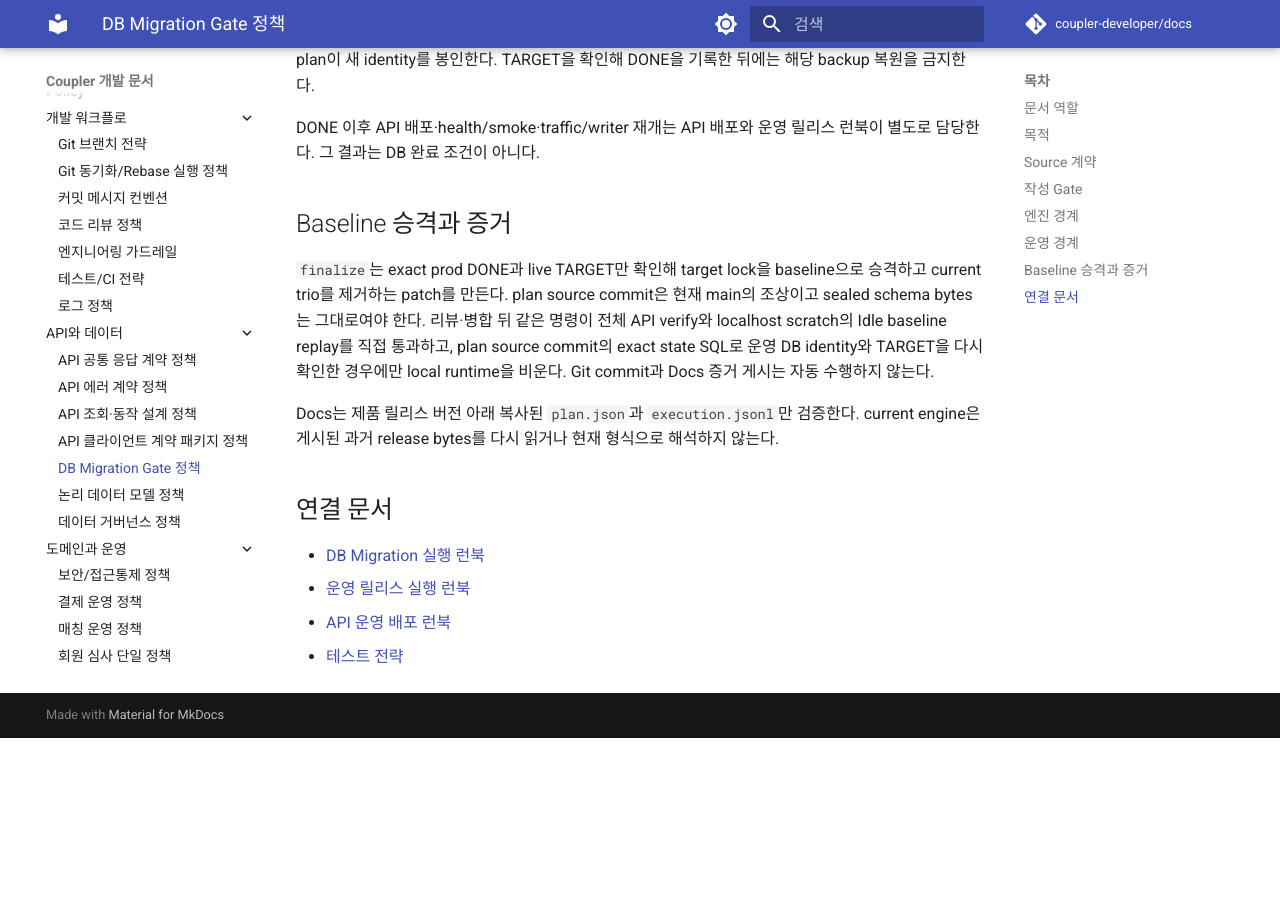
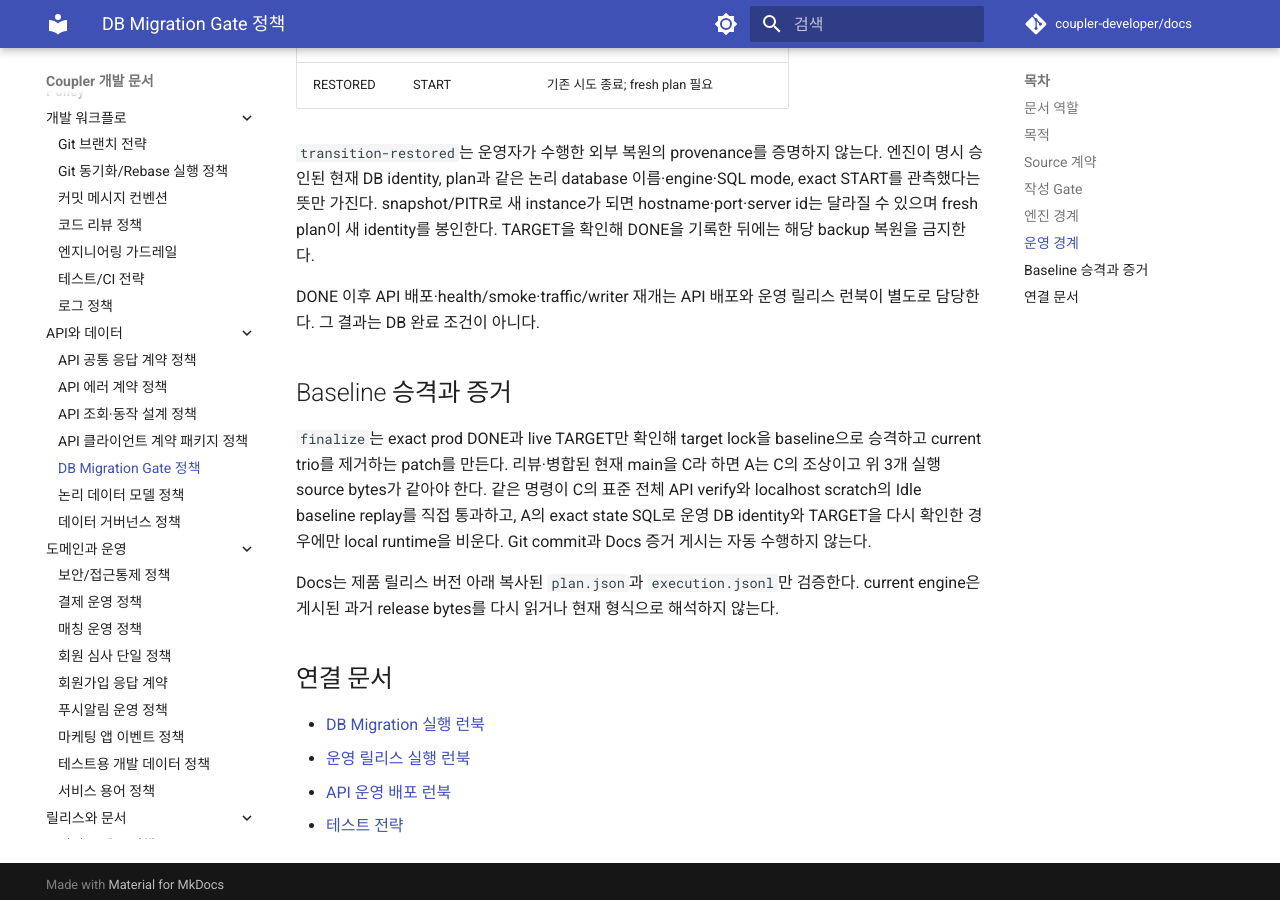
Before and after one commit to coupler-developer/docs, an MkDocs documentation site: the page built from content/policy/db-migration-gate-policy.md, in a window 1280 px wide and 900 px high, scrolled down 3057 px. Built offline with MkDocs 1.6.1 and Material for MkDocs 9.7.7, drawn with Linux system fonts in a browser that asks for light colours; comment, search, counter and statistics services are not loaded; before the commit the page ends 3795 px from its top, so only the background shows below that; some of the changed text lies outside the part shown.

Commit message:
docs: DB plan source 전진 규칙 정리
Reason:
- DB 전이 source와 제품 릴리스 API commit의 관계가 동일 SHA로 오해될 수 있었습니다.

Changes:
- dev·prod plan source A와 후속 main B의 ancestry·실행 source 동일성 기준을 명시합니다.
- state SQL의 결정성 기준과 finalize C의 검증 범위를 동기화합니다.

How:
- DB migration 정책을 단일 기준으로 런북과 릴리스 절차에 같은 A→B→C 규칙만 반영했습니다.

Tests:
- yarn verify 통과

````diff
--- a/content/flows/cross-project/db-migration-operation-flow.md
+++ b/content/flows/cross-project/db-migration-operation-flow.md
@@ -101,8 +101,10 @@ content/releases/evidence/db-migrations/vX.Y.Z/dev/execution.jsonl
 
 위 DB 연결 환경변수를 운영 endpoint 값으로 바꾸고 expected identity를 비운다. `status` 출력의 운영
 database/server identity를 승인된 인프라 inventory와 대조해 운영 digest를 설정한 뒤 `status`를 다시 통과한다.
-남아 있는 dev slot은 운영 identity와 다르므로 `UNBOUND`로 표시되는 것이 정상이다. 그 다음 같은 clean API
-main에서 실행한다. dev와 prod의 DB identity는 달라야 하지만 engine version과 SQL mode는 같아야 한다.
+남아 있는 dev slot은 운영 identity와 다르므로 `UNBOUND`로 표시되는 것이 정상이다. dev plan source A 이후
+clean API main이 B로 전진했어도 A가 B의 조상이고 sealed schema 입력과 정책의 고정 DB 실행 source 3개가
+같으면 실행할 수 있으며 prod plan source는 A를 유지한다. dev와 prod의 DB identity는 달라야 하지만 engine
+version과 SQL mode는 같아야 한다.
 두 환경의 migration session은 `autocommit=1`, `foreign_key_checks=1`, `unique_checks=1`이어야 하며 DB
 migration 엔진은 다른 값을 실행 전에 거부한다.
 
@@ -126,8 +128,9 @@ Docs PR을 push한 뒤 exact pending ref로 preflight를 실행한다.
 yarn release:preflight --version vX.Y.Z --pending-ref "$(git rev-parse HEAD)"
 ```
 
-Docs provenance workflow는 repository secret `COUPLER_CI_READ_TOKEN`으로 API main의 sealed source bytes를
-읽는다. GitHub App과 `COUPLER_DEV_TOKEN`은 사용하지 않는다.
+Docs provenance workflow는 repository secret `COUPLER_CI_READ_TOKEN`으로 API main의 A→B ancestry, sealed
+source bytes와 고정 DB 실행 source 3개를 읽는다. release API commit은 B이고 DB plan source A와 같을 필요가
+없다. GitHub App과 `COUPLER_DEV_TOKEN`은 사용하지 않는다.
 
 ## 4. 운영 실행
 
@@ -159,18 +162,19 @@ DONE 뒤에는 [API 운영 배포 런북](api-production-deploy-flow.md)으로 e
 prod 실행 뒤 `plan.json`과 `execution.jsonl`을 Docs의 같은 버전 `prod/` 경로에 복사하고 release metadata를
 실제 결과로 갱신한다. 별도 input snapshot, manifest, archive, history reader를 만들지 않는다.
 
-API main에서 다음 명령을 실행하면 baseline 승격/current 제거 patch가 생긴다.
-prod plan commit은 현재 main의 조상이어야 하고 sealed baseline/current bytes는 그대로여야 한다. 무관한 API
-commit이 main에 추가된 것은 허용하지만 current trio는 finalize까지 바꾸지 않는다.
+API main에서 다음 명령을 실행하면 baseline 승격/current 제거 patch가 생긴다. prod plan source A는 현재
+main의 조상이어야 하고 sealed baseline/current bytes와 고정 DB 실행 source 3개는 그대로여야 한다. 무관한
+API commit이 main에 추가된 것은 허용하지만 current trio는 finalize까지 바꾸지 않는다.
 
 ```bash
 pnpm db:migration finalize
 ```
 
-patch를 리뷰·검증·병합한 뒤 clean main에서 같은 명령을 다시 실행한다. 이 두 번째 실행은 `pnpm verify`와
-localhost 전용 `db:schema:verify`의 Idle baseline replay를 직접 통과하고, plan의 API commit에 봉인된 state
-SQL로 운영 DB identity와 TARGET을 다시 확인한 뒤에만 local runtime을 비운다. 위 1절의 `DB_SCHEMA_*`
-scratch 설정을 사용한다. 명령은 commit, Docs 수정, 배포를 자동 수행하지 않는다.
+patch를 리뷰·검증·병합한 현재 clean main C에서 같은 명령을 다시 실행한다. 이 두 번째 실행은 C의 표준
+`pnpm verify`와 localhost 전용 `db:schema:verify`의 Idle baseline replay를 직접 통과하고, A에 봉인된 state
+SQL로 운영 DB identity와 TARGET을 다시 확인한 뒤에만 local runtime을 비운다. A의 과거 verify body나 하위
+script graph는 고정하지 않는다. 위 1절의 `DB_SCHEMA_*` scratch 설정을 사용한다. 명령은 commit, Docs 수정,
+배포를 자동 수행하지 않는다.
 
 ## 금지
 
--- a/content/policy/db-migration-gate-policy.md
+++ b/content/policy/db-migration-gate-policy.md
@@ -46,6 +46,8 @@ table 결합은 direct reference와 `JOIN ... ON`만 허용하고 괄호·comma
 view DDL은 환경별 migration 계정이 definer가 되지 않도록 `SQL SECURITY INVOKER`를 반드시 명시한다.
 engine 전용 `RETURNING` 절은 canonical subset에서 허용하지 않는다.
 current·fixture·state는 session/user variable을 읽거나 쓰지 않는다.
+state는 DB에 저장된 값과 승인된 결정적 함수만 사용하며 시간·난수·connection·직전 statement 결과에 의존하는
+표현은 거부한다.
 
 data 변경은 대상·비대상·0건·중복, 현재 값, PK·UK·FK·cascade와 재실행 영향을 검토한다. state SQL이 변경한
 DB-local persistent 불변조건을 관측할 수 없거나 외부 effect가 필요한 작업은 current에 넣지 않는다.
@@ -65,6 +67,11 @@ pnpm db:migration finalize
 plan은 exact API source의 baseline/current bytes, DB identity, DB engine·SQL mode, START/TARGET fingerprint를
 봉인한다. prod plan만 같은 engine·SQL mode에서 완료된 dev plan/execution hash를 추가로 봉인한다. 실행 입력 파일은 환경별 backup JSON
 하나다. lexer 의미를 바꾸는 `ANSI_QUOTES`, `NO_BACKSLASH_ESCAPES` mode는 허용하지 않는다.
+
+dev/prod plan source를 A라 한다. clean API main B에서 운영 명령을 계속하려면 A가 B의 조상이고, plan에 봉인된
+`db/schema/` 6개 파일과 `db-migration-workflow.ts`, `db-migration-executor.ts`, `db-schema-contract.ts`의 bytes가
+같아야 한다. prod plan은 A를 유지하며 제품 릴리스 API commit B와 같을 필요가 없다. package script, lockfile,
+install hook, `pnpm verify` 호출 graph는 DB source 결속 대상이 아니며 현재 main의 표준 CI·리뷰가 검증한다.
 
 엔진이 직접 판정하는 항목은 다음으로 제한한다.
 
@@ -109,9 +116,9 @@ DONE 이후 API 배포·health/smoke·traffic/writer 재개는 API 배포와 운
 ## Baseline 승격과 증거
 
 `finalize`는 exact prod DONE과 live TARGET만 확인해 target lock을 baseline으로 승격하고 current trio를
-제거하는 patch를 만든다. plan source commit은 현재 main의 조상이고 sealed schema bytes는 그대로여야 한다.
-리뷰·병합 뒤 같은 명령이 전체 API verify와 localhost scratch의 Idle baseline replay를 직접 통과하고, plan
-source commit의 exact state SQL로 운영 DB identity와 TARGET을 다시 확인한 경우에만 local runtime을 비운다.
+제거하는 patch를 만든다. 리뷰·병합된 현재 main을 C라 하면 A는 C의 조상이고 위 3개 실행 source bytes가
+같아야 한다. 같은 명령이 C의 표준 전체 API verify와 localhost scratch의 Idle baseline replay를 직접 통과하고,
+A의 exact state SQL로 운영 DB identity와 TARGET을 다시 확인한 경우에만 local runtime을 비운다.
 Git commit과 Docs 증거 게시는 자동 수행하지 않는다.
 
 Docs는 제품 릴리스 버전 아래 복사된 `plan.json`과 `execution.jsonl`만 검증한다. current engine은 게시된 과거
````
Also changed, not shown: content/policy/release-process.md (+3 -2 lines).
